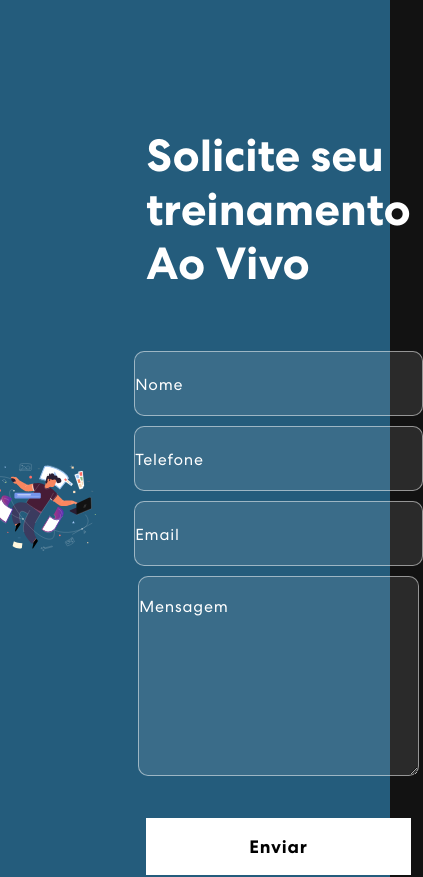
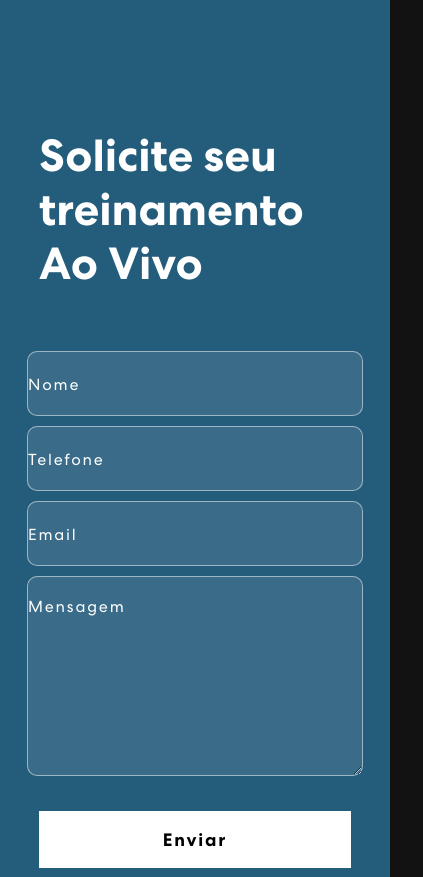
Before and after one commit to Paulo-Santos20/CHSclass, a React (Create React App) app: page / in a window 390 px wide. Shown: the part 3680-4557 px from the top of the page, 423 px wide, since content can reach past the window. Built offline with nearby package versions, Linux system fonts and the light colour scheme; no server answers.

Commit message:
feat:responsive contact

```diff
--- a/src/App.css
+++ b/src/App.css
@@ -535,7 +535,7 @@ nav.navbar .navbar-toggler[aria-expanded="true"] .navbar-toggler-icon {
   padding: 18px 0px;
   font-weight: 500;
   font-size: 18px;
-  letter-spacing: 0.8px;
+  letter-spacing: 1.8px;
   transition: 0.3s ease-in-out;
 }
 .contact form input:focus,
@@ -624,9 +624,6 @@ nav.navbar .navbar-toggler[aria-expanded="true"] .navbar-toggler-icon {
   }
 }
 
-
-
-
 /************ Footer Css ************/
 .footer {
   padding: 0 0 50px 0;
@@ -687,7 +684,7 @@ nav.navbar .navbar-toggler[aria-expanded="true"] .navbar-toggler-icon {
   padding: 0 15px;
 }
 .new-email-bx button {
-  background: linear-gradient(90.21deg, #e2ce18 , #13567c );
+  background: linear-gradient(90.21deg, #e2ce18, #13567c);
   padding: 20px 65px;
   color: #fff;
   font-weight: 500;
@@ -705,12 +702,19 @@ nav.navbar .navbar-toggler[aria-expanded="true"] .navbar-toggler-icon {
   margin-top: 20px;
 }
 
-
 /*********** Responsive Modulos ****************/
 @media (max-width: 1024px) {
   .proj-imgbx {
     width: 100%;
     height: auto;
+  }
+}
+
+@media (max-width: 728px) {
+  form{
+    width: 80%;
+    align-items: center;
+    justify-content: center;
   }
 }
 
--- a/src/components/contact.jsx
+++ b/src/components/contact.jsx
@@ -45,10 +45,8 @@ const Contact = () => {
     }
   }, [showSuccessMessage]);
 
-
   return (
     <div className="contact" id="connect">
-      <img src={contactImg} alt="Contact" />
       <form ref={form} onSubmit={sendEmail}>
         <h2>Solicite seu treinamento Ao Vivo</h2>
         <Row>
@@ -68,10 +66,9 @@ const Contact = () => {
 
         <Row>
           <label></label>
-          <Col size={12} className="px-1">
             <textarea rows="6" name="message" placeholder="Mensagem" />
-          </Col>
         </Row>
+
         <input type="submit" value="Enviar" />
       </form>
       {showSuccessMessage && (
```
